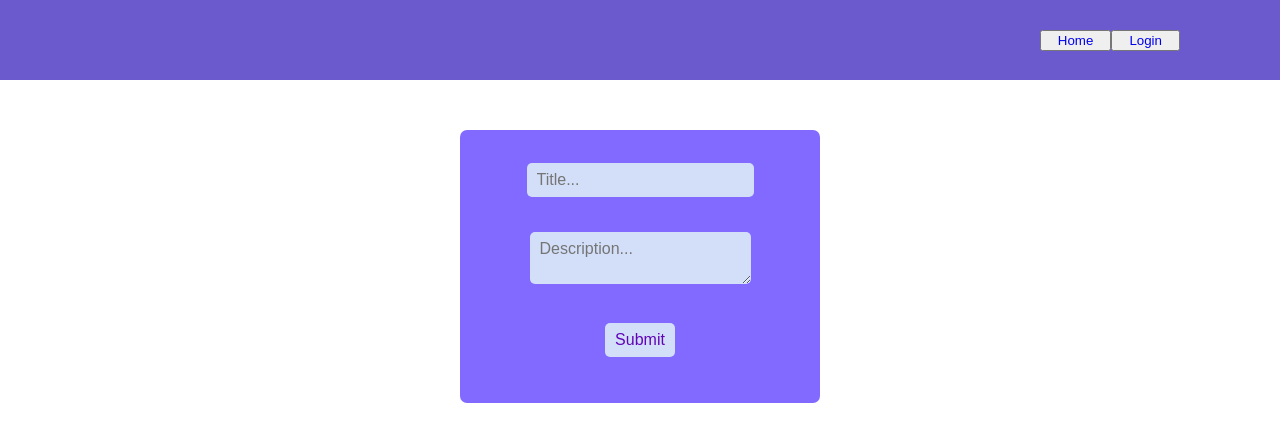
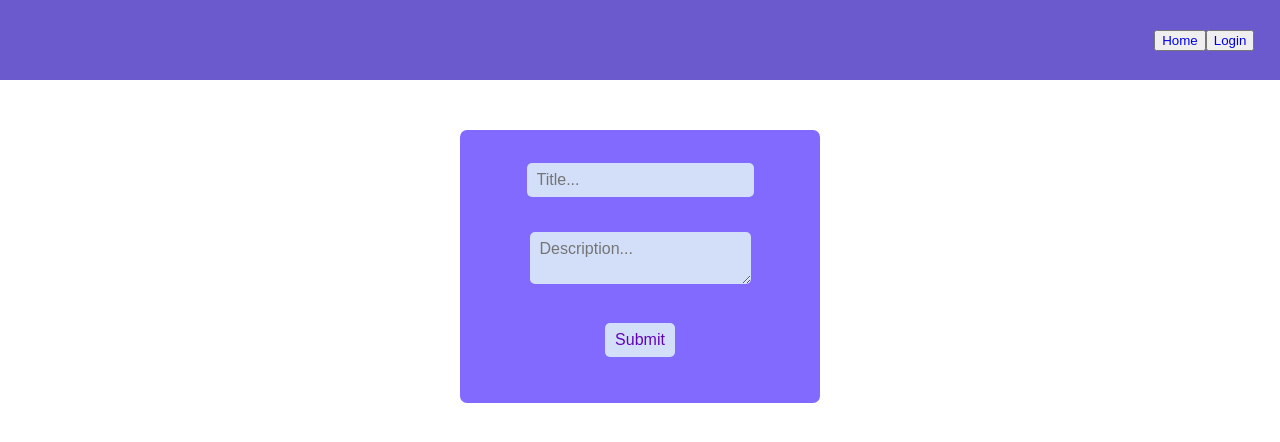
Before and after one commit to pranjal-pathak/Commune, a React (Create React App) app: page /createPost in a window 1280 px wide. Shown: the top 442 px of the page. Built offline with nearby package versions, Linux system fonts and the light colour scheme; no server answers.

Commit message:
added css

```diff
--- a/src/App.css
+++ b/src/App.css
@@ -20,7 +20,14 @@ body {
 
 .navbar .links {
   text-align: center;
-  margin-right: 50px;
+  margin-right: 2% ;
+
+}
+
+.links{
+  display: flex;
+  text-align: center;
+
 }
 
 .links a {
@@ -28,14 +35,14 @@ body {
   text-decoration: none;
   /* border-bottom: 3px solid white; */
   padding-bottom: 2px;
-  margin: 10px;
+  margin: 15px auto;
 }
 
 .navbar .user {
   display: flex;
   justify-content: center;
   align-items: center;
-  margin-right: 50px;
+  margin-right:  50px auto;
 }
 
 .user p {
@@ -49,8 +56,10 @@ body {
   border-radius: 50%;
 }
 
-.btn {
+.navbar .btn {
+
   margin-left: 10px;
+  margin-right: 10px;
   color: rgb(97, 4, 184);
 }
 
```
